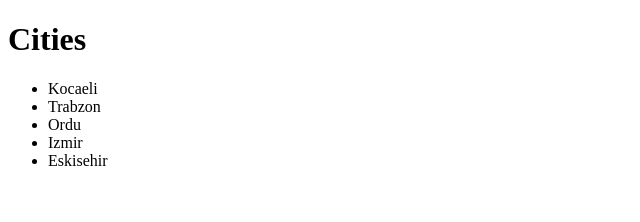
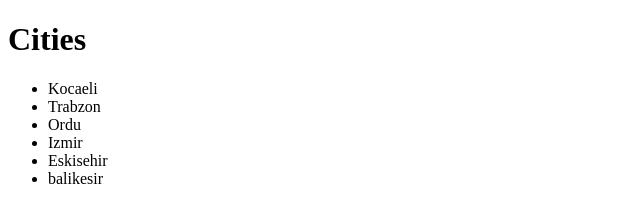
Before and after one commit to mulberrystr/T106new, a plain HTML site: page index.html in a window 1280 px wide. Shown: the full height of the page, 0-640 px from the left. Drawn offline with Linux system fonts and the light colour scheme.

Commit message:
fifth commit

```diff
--- a/index.html
+++ b/index.html
@@ -14,6 +14,7 @@
       <li>Ordu</li>
       <li>Izmir</li>
       <li>Eskisehir</li>
+      <li>balikesir</li>
 
    </ul>
 </body>
```
